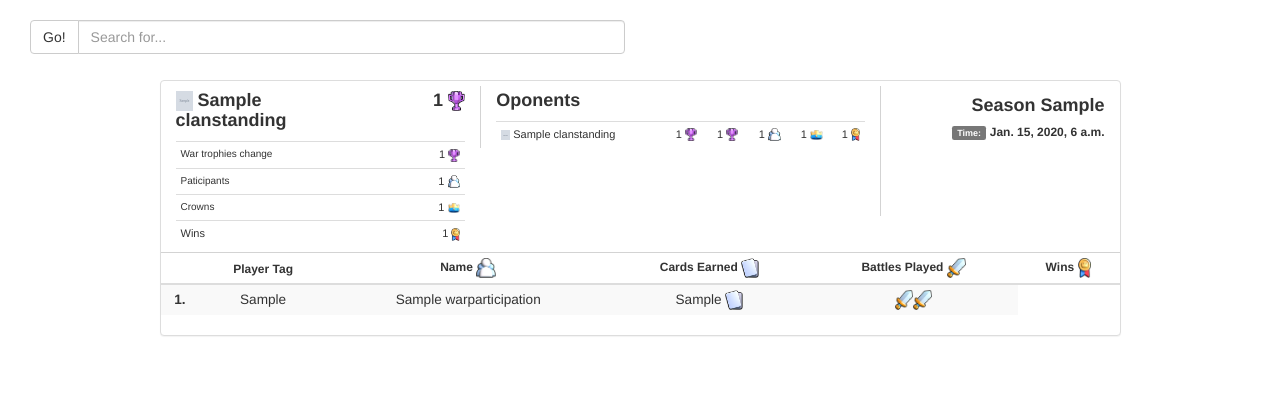
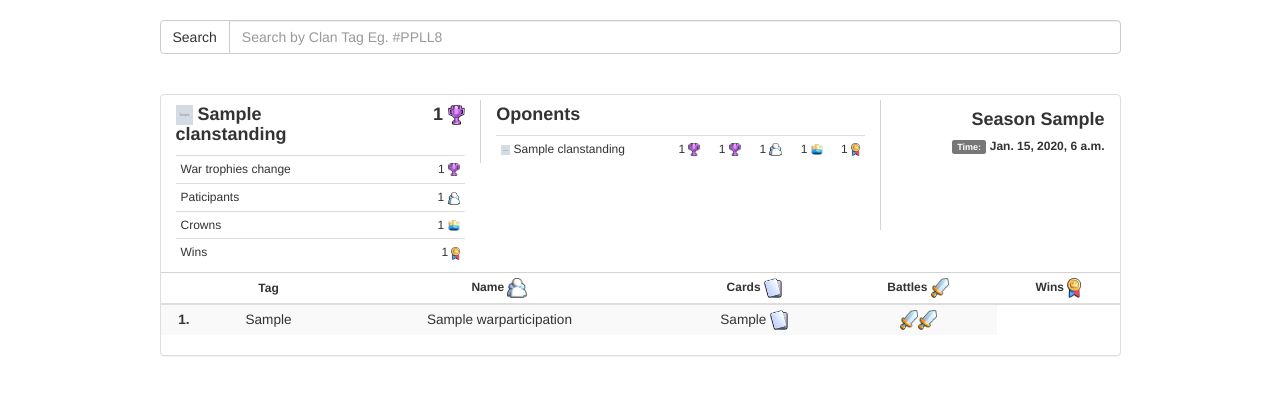
Before and after one commit to weabreus/scumbagroyale, a Django app: template clanwar/templates/clanwar/war_participation.html in a window 1280 px wide. Shown: the part 67-462 px from the top of the page. Run offline with Django 3.2, Linux system fonts and the light colour scheme; the template is opened without the code that fills it: values that come from a table or form of the project are taken from there, others are empty; tables that the repository leaves empty hold one stand-in row (values such as "Sample post"); grey boxes marked "Sample" are stand-in pictures; some libraries are stand-ins or nearby versions.

Commit message:
Chaged CSS for page to behave more responsively in different devices. Oponents names are now links to their war participations.

```diff
--- a/clanwar/static/css/clanwar.css
+++ b/clanwar/static/css/clanwar.css
@@ -69,35 +69,3 @@ form {
   margin: 0;
 
 }
-
-.player-separator {
-  border-left: 1px solid lightgrey;
-}
-
-/* width */
-::-webkit-scrollbar {
-    width: 2px;
-}
-
-/* Track */
-::-webkit-scrollbar-track {
-    background: #f1f1f1;
-}
-
-/* Handle */
-::-webkit-scrollbar-thumb {
-    background: #888;
-}
-
-/* Handle on hover */
-::-webkit-scrollbar-thumb:hover {
-    background: #555;
-}
-
-@media screen and (min-width: 993px) {
-  .participations {
-    width: 961px;
-    margin-left: auto;
-    margin-right: auto;
-  }
-}
--- a/clanwar/templates/clanwar/base.html
+++ b/clanwar/templates/clanwar/base.html
@@ -15,7 +15,7 @@
       <style>
         /* width */
         ::-webkit-scrollbar {
-            width: 2px;
+            width: 0.5em;
         }
 
         /* Track */
@@ -56,9 +56,12 @@
             border-top: 0px;
             border-left: 1px solid lightgrey;
           }
+          .player-separator {
+            border-left: 1px solid lightgrey;
+          }
         }
 
-        @media screen and (max-width: 992px) {
+        @media screen and (min-width: 536px) and (max-width: 992px) {
           .participations {
             width: 527px;
             margin-left: auto;
@@ -68,8 +71,30 @@
             height: 50px;
             text-align: center;
             border-top: 1px solid lightgrey;
+            margin-bottom: 10px;
+          }
+          .player-separator {
             border-left: 0px;
+          }
+        }
+
+        @media screen and (max-width: 535px) {
+          .table-img {
+            visibility: hidden;
+            height: 0;
+            width: 0;
+            margin: 0;
+            padding: 0;
+
+          }
+          .war-season {
+            height: 50px;
+            text-align: center;
+            border-top: 1px solid lightgrey;
             margin-bottom: 10px;
+          }
+          .player-separator {
+            border-left: 0px;
           }
         }
       </style>
--- a/clanwar/templates/clanwar/war_participation.html
+++ b/clanwar/templates/clanwar/war_participation.html
@@ -1,17 +1,18 @@
 {% extends 'clanwar/base.html' %}
 
 {% block content %}
+<div class="participations">
   <form method='GET' action="{% url 'war_participation' %}">
-  <div class="col-lg-6">
+    <div>
       <div class="input-group">
         <span class="input-group-btn">
-        <button type="submit" class="btn btn-default" type="button">Go!</button>
+          <button type="submit" class="btn btn-default" type="button">Search</button>
         </span>
-      <input name='clan_tag' type="text" class="form-control" placeholder="Search for...">
+        <input name='clan_tag' type="text" class="form-control" placeholder="Search by Clan Tag Eg. #PPLL8">
       </div>
     </div>
   </form>
-</br>
+</div>
 </br>
 </br>
 {% if participation == 'Invalid Input. Please provide a valid Clan Tag.' %}
@@ -37,20 +38,20 @@
               </div>
               <table class="table table-condensed" style="width: 100%; padding: 0; margin: 0;">
                 <tr>
-                  <td style="font-size: 10px;">War trophies change</td>
-                  <td style="text-align: right; font-size: 11px">{{ clan.war_trophies_change }} <img src="../static/images/cw-trophy.png" height="13" width="12.05"></td>
+                  <td style="font-size: 12px;">War trophies change</td>
+                  <td style="text-align: right; font-size: 12px">{{ clan.war_trophies_change }} <img src="../static/images/cw-trophy.png" height="13" width="12.05"></td>
                 </tr>
                 <tr>
-                  <td style="font-size: 10px;">Paticipants</td>
-                  <td style="text-align: right; font-size: 11px">{{ clan.participants }} <img src="../static/images/people.png" height="13" width="12.67"></td>
+                  <td style="font-size: 12px;">Paticipants</td>
+                  <td style="text-align: right; font-size: 12px">{{ clan.participants }} <img src="../static/images/people.png" height="13" width="12.67"></td>
                 <tr>
                 <tr>
-                  <td style="font-size: 10px;">Crowns</td>
-                  <td style="text-align: right; font-size: 11px">{{ clan.crowns }} <img src="../static/images/crown-blue.png" height="10.35" width="12.67"></td>
+                  <td style="font-size: 12px;">Crowns</td>
+                  <td style="text-align: right; font-size: 12px">{{ clan.crowns }} <img src="../static/images/crown-blue.png" height="10.35" width="12.67"></td>
                 <tr>
                   <tr>
-                    <td style="font-size: 11px;">Wins</td>
-                    <td style="text-align: right; font-size: 11px">{{ clan.wins }} <img src="../static/images/cw-war-win.png" height="13" width="8.77"></td>
+                    <td style="font-size: 12px;">Wins</td>
+                    <td style="text-align: right; font-size: 12px">{{ clan.wins }} <img src="../static/images/cw-war-win.png" height="13" width="8.77"></td>
                   <tr>
               </table>
           </div>
@@ -60,12 +61,17 @@
               {% for oponent in oponent_std %}
                 {% if oponent.war_id == war_id.war_id %}
               <tr>
-                <td style="font-size: 11px;"><img src={{ oponent.clan_img}} height="10" width="9"> {{ oponent.name }}</td>
-                <td style="text-align: right; font-size: 11px">{{ oponent.war_trophies }} <img src="../static/images/cw-trophy.png" height="13" width="12.05"></td>
-                <td style="text-align: right; font-size: 11px">{{ oponent.war_trophies_change }} <img src="../static/images/cw-trophy.png" height="13" width="12.05"></td>
-                <td style="text-align: right; font-size: 11px">{{ oponent.participants }} <img src="../static/images/people.png" height="13" width="12.67"></td>
-                <td style="text-align: right; font-size: 11px">{{ oponent.crowns }} <img src="../static/images/crown-blue.png" height="10.35" width="12.67"></td>
-                <td style="text-align: right; font-size: 11px">{{ oponent.wins }} <img src="../static/images/cw-war-win.png" height="13" width="8.77"></td>
+                <td style="font-size: 12px;">
+                  <form method='GET' action="{% url 'war_participation' %}">
+                    <button type="submit" class="table-btn" type="button"><img src={{ oponent.clan_img}} height="10" width="9"> {{ oponent.name }}</button>
+                    <input name='clan_tag' type="hidden" class="form-control" value={{ oponent.clan_tag }}>
+                  </form>
+                </td>
+                <td style="text-align: right; font-size: 12px">{{ oponent.war_trophies }} <img src="../static/images/cw-trophy.png" height="13" width="12.05"></td>
+                <td style="text-align: right; font-size: 12px">{{ oponent.war_trophies_change }} <img src="../static/images/cw-trophy.png" height="13" width="12.05"></td>
+                <td style="text-align: right; font-size: 12px">{{ oponent.participants }} <img src="../static/images/people.png" height="13" width="12.67"></td>
+                <td style="text-align: right; font-size: 12px">{{ oponent.crowns }} <img src="../static/images/crown-blue.png" height="10.35" width="12.67"></td>
+                <td style="text-align: right; font-size: 12px">{{ oponent.wins }} <img src="../static/images/cw-war-win.png" height="13" width="8.77"></td>
               </tr>
                 {% endif %}
               {% endfor %}
@@ -84,11 +90,11 @@
       <thead>
         <tr class="text-center">
           <th></th>
-          <th class="text-center" style="font-size: 12px">Player Tag</th>
-          <th class="text-center" style="font-size: 12px">Name <img src="../static/images/people.png" height="20" width="20"></th>
-          <th class="text-center" style="font-size: 12px">Cards Earned  <img src="../static/images/cw-cards.png" height="20" width="18.1081081"></th>
-          <th class="text-center" style="font-size: 12px">Battles Played <img src="../static/images/cw-battle.png" height="20" width="18.782609"></th>
-          <th class="text-center" style="font-size: 12px">Wins <img src="../static/images/cw-war-win.png" height="20" width="13.939759"></th>
+          <th class="text-center" style="font-size: 12px">Tag</th>
+          <th class="text-center" style="font-size: 12px">Name <img class="table-img" src="../static/images/people.png" height="20" width="20"></th>
+          <th class="text-center" style="font-size: 12px">Cards  <img class="table-img" src="../static/images/cw-cards.png" height="20" width="18.1081081"></th>
+          <th class="text-center" style="font-size: 12px">Battles <img class="table-img" src="../static/images/cw-battle.png" height="20" width="18.782609"></th>
+          <th class="text-center" style="font-size: 12px">Wins <img class="table-img" src="../static/images/cw-war-win.png" height="20" width="13.939759"></th>
         </tr>
       </thead>
       <tbody class="participation pre-scrollable">
@@ -104,7 +110,7 @@
                   </form>
                 </td>
                 <td><strong>{{ war.name }}</strong></td>
-                <td><strong>{{ war.cards_earned }} <img src="../static/images/cw-cards.png" height="20" width="18.1081081"></strong></td>
+                <td><strong>{{ war.cards_earned }} <img class="table-img" src="../static/images/cw-cards.png" height="20" width="18.1081081"></strong></td>
                 <td><strong><img src="../static/images/cw-war-yet.png" height="20" width="13.939759"></strong></td>
                 <td><strong><img src="../static/images/cw-war-yet.png" height="20" width="13.939759"></strong></td>
               </tr>
@@ -118,7 +124,7 @@
                   </form>
                 </td>
                 <td>{{ war.name }}</td>
-                <td>{{ war.cards_earned }} <img src="../static/images/cw-cards.png" height="20" width="18.1081081"></td>
+                <td>{{ war.cards_earned }} <img class="table-img" src="../static/images/cw-cards.png" height="20" width="18.1081081"></td>
                 {% if war.battles_played == "1" %}
                 <td><img src="../static/images/cw-battle.png" height="20" width="18.782609"></td>
                 {% else %}
```
Also changed, not shown: clanwar/templates/clanwar/player_participation.html (+26 -26 lines). Lines whose indentation alone changed are shown as unchanged.
